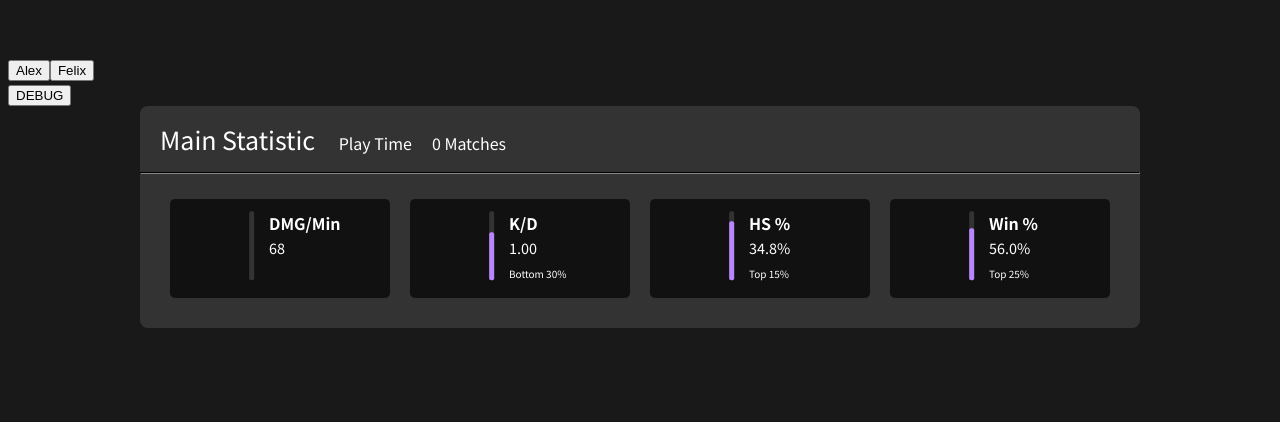
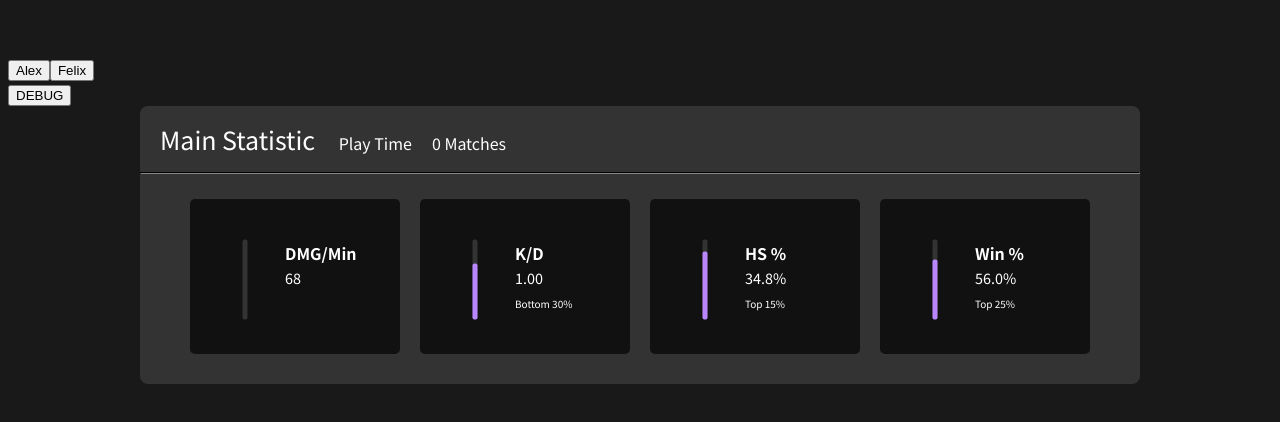
Before and after one commit to noxickon/code-example, an Angular app: page / in a window 1280 px wide. Shown: the part 144-566 px from the top of the page. Built offline with nearby package versions, Linux system fonts and the light colour scheme.

Commit message:
change style of the card-entrys (more space)

```diff
--- a/src/app/card-entry/card-entry.component.scss
+++ b/src/app/card-entry/card-entry.component.scss
@@ -1,20 +1,23 @@
 div.item {
     width: 180px;
     max-width: 180px;
-    height: 75px;
-    max-height: 75px;
+    height: 125px;
     background-color: #111111;
     flex-grow: 1;
-    padding: 12px 20px 12px 20px;
+    padding: 15px 15px 15px 15px;
     border-radius: 5px 5px 5px 5px;
     margin: 10px 10px 10px 10px;
 
     div.value-container {
         display: flex;
         margin: auto;
+        width: 100%;
+        height: 100%;
 
         div.text {
             margin-left: 10px;
+            margin: auto auto auto auto;
+            width: 100%;
         }
 
         span {
@@ -36,16 +39,16 @@ div.item {
             border-radius: 2px;
             height: 5px;
             max-height: 5px;
-            width: 69px;
-            max-width: 69px;
+            max-width: 80px;
+            margin-top: 35%;
 
-            -webkit-transform-origin: 100% 100%;
-            -webkit-transform: rotate(270deg);
-            -moz-transform-origin: 100% 100%;
-            -moz-transform: rotate(270deg);
-            -ms-transform-origin: 100% 100%;
-            -ms-transform: rotate(270deg);
-            transform-origin: 93% 100%;
+            // -webkit-transform-origin: 100% 100%;
+            // -webkit-transform: rotate(270deg);
+            // -moz-transform-origin: 100% 100%;
+            // -moz-transform: rotate(270deg);
+            // -ms-transform-origin: 100% 100%;
+            // -ms-transform: rotate(270deg);
+            // transform-origin: 93% 100%;
             transform: rotate(270deg);
 
             &::-webkit-progress-bar {
```
